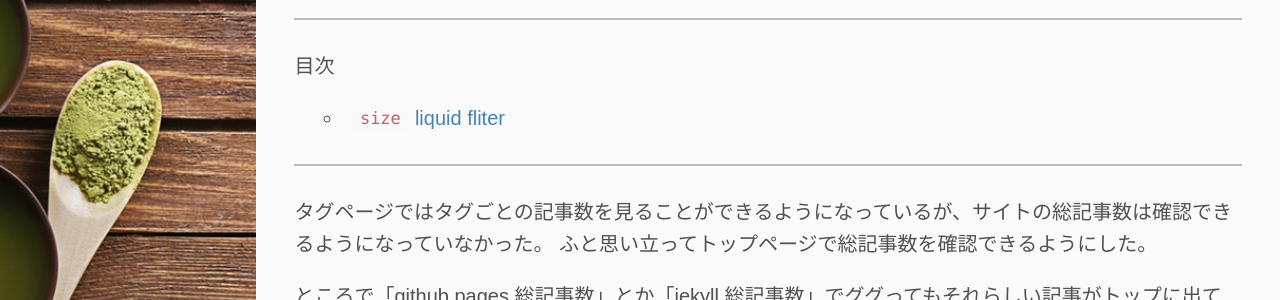
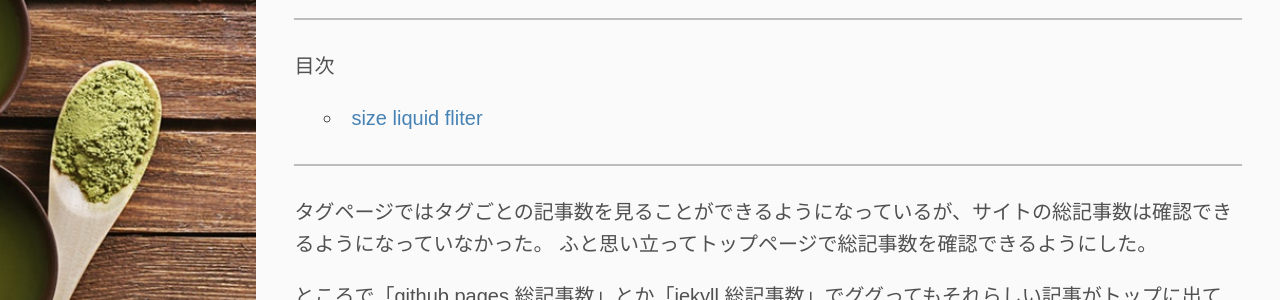
Before and after one commit to kotet/kotet.github.io, a Jekyll site: the page built from _posts/2017/10/2017-10-13-article-counter.md, in a window 1280 px wide and 900 px high. Shown: the part 402-702 px from the top of the window. Built offline with Jekyll 4.4.1, drawn with Linux system fonts in a browser that asks for light colours; part of the change alters nothing that is shown.

Commit message:
常にエスケープする

```diff
--- a/_includes/toc.html
+++ b/_includes/toc.html
@@ -69,7 +69,7 @@
         {% endunless %}
 
         {% capture my_toc %}{{ my_toc }}
-{{ space }}{{ listModifier }} {{ listItemClass }} [{% if include.sanitize %}{{ header | strip_html }}{% else %}{{ header }}{% endif %}](#{{ html_id }}){% endcapture %}
+{{ space }}{{ listModifier }} {{ listItemClass }} [{{ header | strip_html | escape }}](#{{ html_id }}){% endcapture %}
 
     {% endfor %}
 
```
